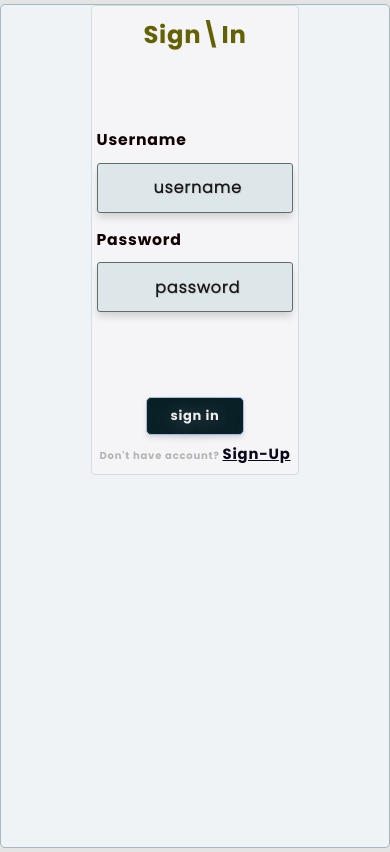
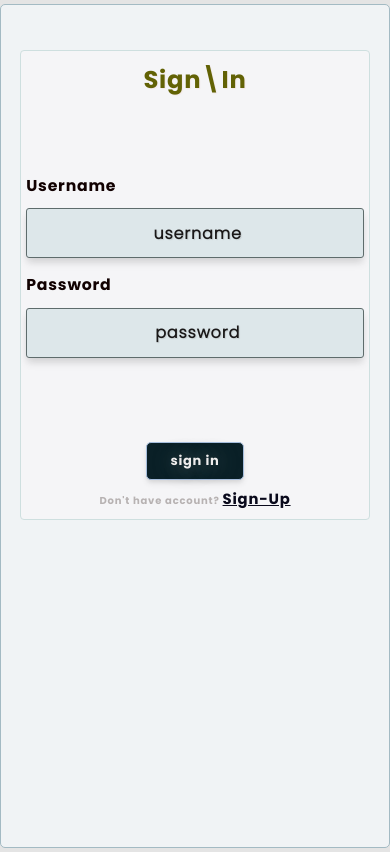
Before and after one commit to arjunaNR-gf/DailySpendLocal, a React (Create React App) app: page / in a window 390 px wide. Built offline with nearby package versions, Linux system fonts and the light colour scheme.

Commit message:
fixing view for mobile

```diff
--- a/src/Pages/SignIn/index.css
+++ b/src/Pages/SignIn/index.css
@@ -65,9 +65,10 @@
   }
 
   @media only screen and (max-width: 480px) {
-    .onboard--page--main{
+    .sign-in-main {
         width: 92%;
         margin-top: 12%;
         border-radius: 4px;
     }
+
   }
```
